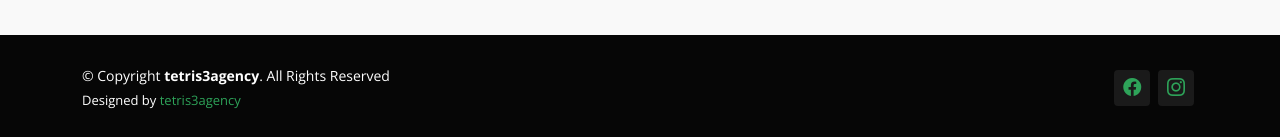
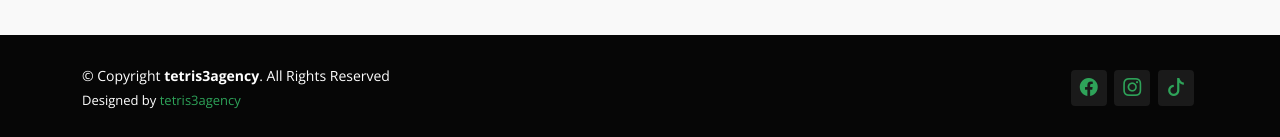
Before and after one commit to florentsahiti/danuts, a plain HTML site: page index.html in a window 1280 px wide. Shown: the part 3404-3541 px from the top of the page. Drawn offline with nearby package versions, Linux system fonts and the light colour scheme.

Commit message:
finished

```diff
--- a/index.html
+++ b/index.html
@@ -635,6 +635,7 @@
 
           <a href="https://www.facebook.com/profile.php?id=61568050004182&mibextid=LQQJ4d&rdid=SVNcJ95XfSUYxvq6&share_url=https%3A%2F%2Fwww.facebook.com%2Fshare%2F1DFDUbysTs%2F%3Fmibextid%3DLQQJ4d#"><i class="bi bi-facebook"></i></a>
           <a href="https://www.instagram.com/danuts_lajthi/"><i class="bi bi-instagram"></i></a>
+          <a href="https://www.tiktok.com/@danuts2020"><i class="bi bi-tiktok"></i></a>
 
         </div>
 
```
